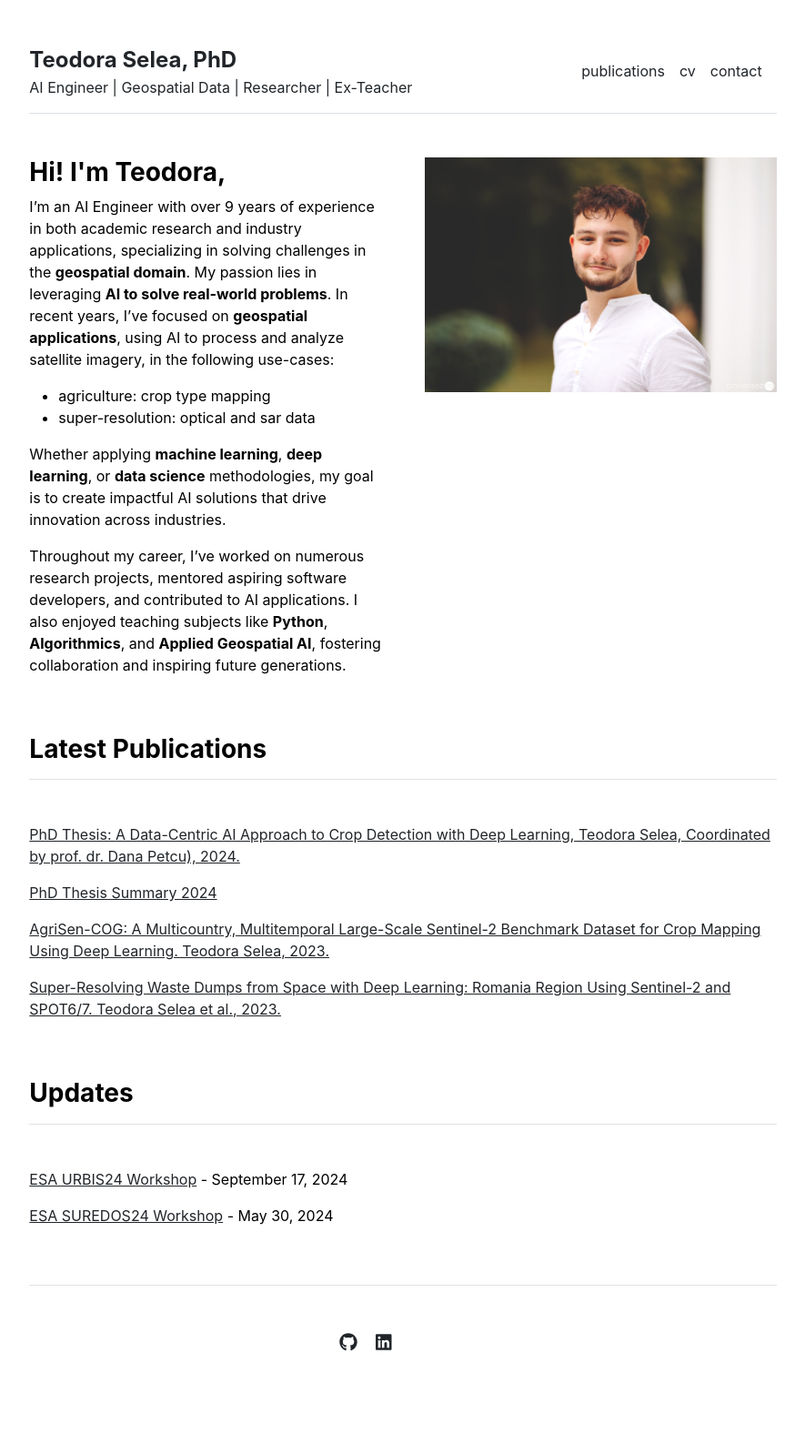
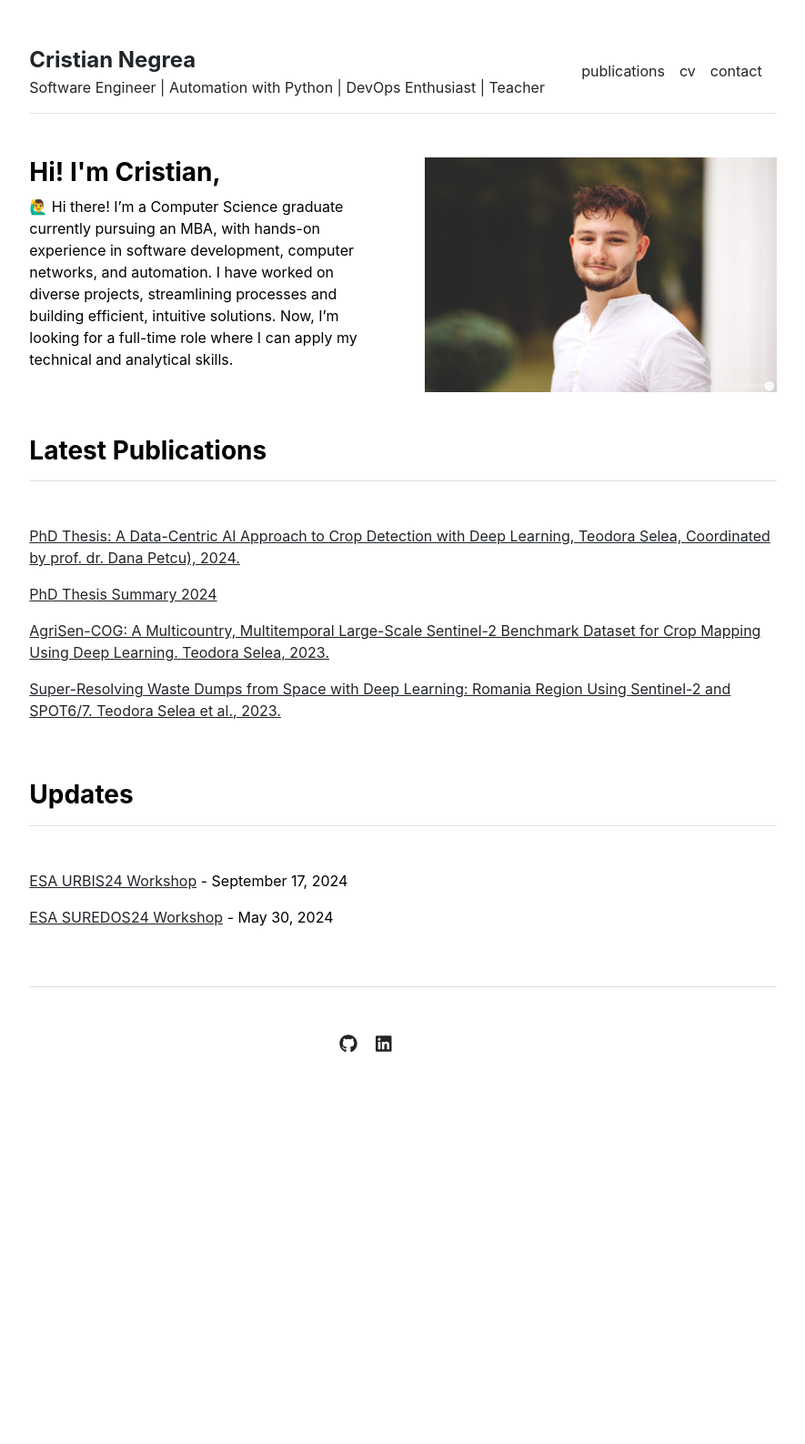
Before and after one commit to negreacristian/negreacristian.github.io, a Jekyll site: the page built from index.md, in a window 1280 px wide. Shown: the whole page at 91% size, without its empty margins (197-1082 px from the left). Built offline with Jekyll 4.4.1, drawn with Linux system fonts in a browser that asks for light colours; after the commit the page ends 1259 px from its top, so only the background shows below that.

Commit message:
Replace data

```diff
--- a/_config.yml
+++ b/_config.yml
@@ -1,4 +1,4 @@
 url: "" # the base hostname & protocol for your site, e.g. http://example.com
 baseurl: "" # the subpath of your site, e.g. /blog
-title: "Teodora Selea, PhD" # the name of your site, e.g. ACME Corp.
-description: "AI Engineer | Geospatial Data | Researcher | Ex-Teacher"
+title: "Cristian Negrea" # the name of your site, e.g. ACME Corp.
+description: "Software Engineer |  Automation with Python | DevOps Enthusiast | Teacher"
--- a/_layouts/home.html
+++ b/_layouts/home.html
@@ -4,7 +4,7 @@ layout: default
 
 <div class="row g-5 mb-5">
   <div class="col-md-6">
-    <h3 class="fw-bold">Hi! I'm Teodora,</h3>
+    <h3 class="fw-bold">Hi! I'm Cristian,</h3>
     {{ content }}
   </div>
   <div class="col-md-6">
--- a/index.md
+++ b/index.md
@@ -4,12 +4,5 @@ title: "Home"
 ---
 
 
-I'm an AI Engineer with over 9 years of experience in both academic research and industry applications, specializing in solving challenges in the **geospatial domain**. My passion lies in leveraging **AI to solve real-world problems**. In recent years, I’ve focused on **geospatial applications**, using AI to process and analyze satellite imagery, in the following use-cases:
-
-* agriculture: crop type mapping
-* super-resolution: optical and sar data
-
-Whether applying **machine learning**, **deep learning**, or **data science** methodologies, my goal is to create impactful AI solutions that drive innovation across industries.
-
-
-Throughout my career, I’ve worked on numerous research projects, mentored aspiring software developers, and contributed to AI applications. I also enjoyed teaching subjects like **Python**, **Algorithmics**, and **Applied Geospatial AI**, fostering collaboration and inspiring future generations.
+🙋‍♂️ Hi there!
+I’m a Computer Science graduate currently pursuing an MBA, with hands-on experience in software development, computer networks, and automation. I have worked on diverse projects, streamlining processes and building efficient, intuitive solutions. Now, I’m looking for a full-time role where I can apply my technical and analytical skills.
```
Also changed, not shown: _data/settings.yml (+2 -7 lines), courses.md (deleted, +0 -4 lines), publications.md (deleted, +0 -4 lines).
